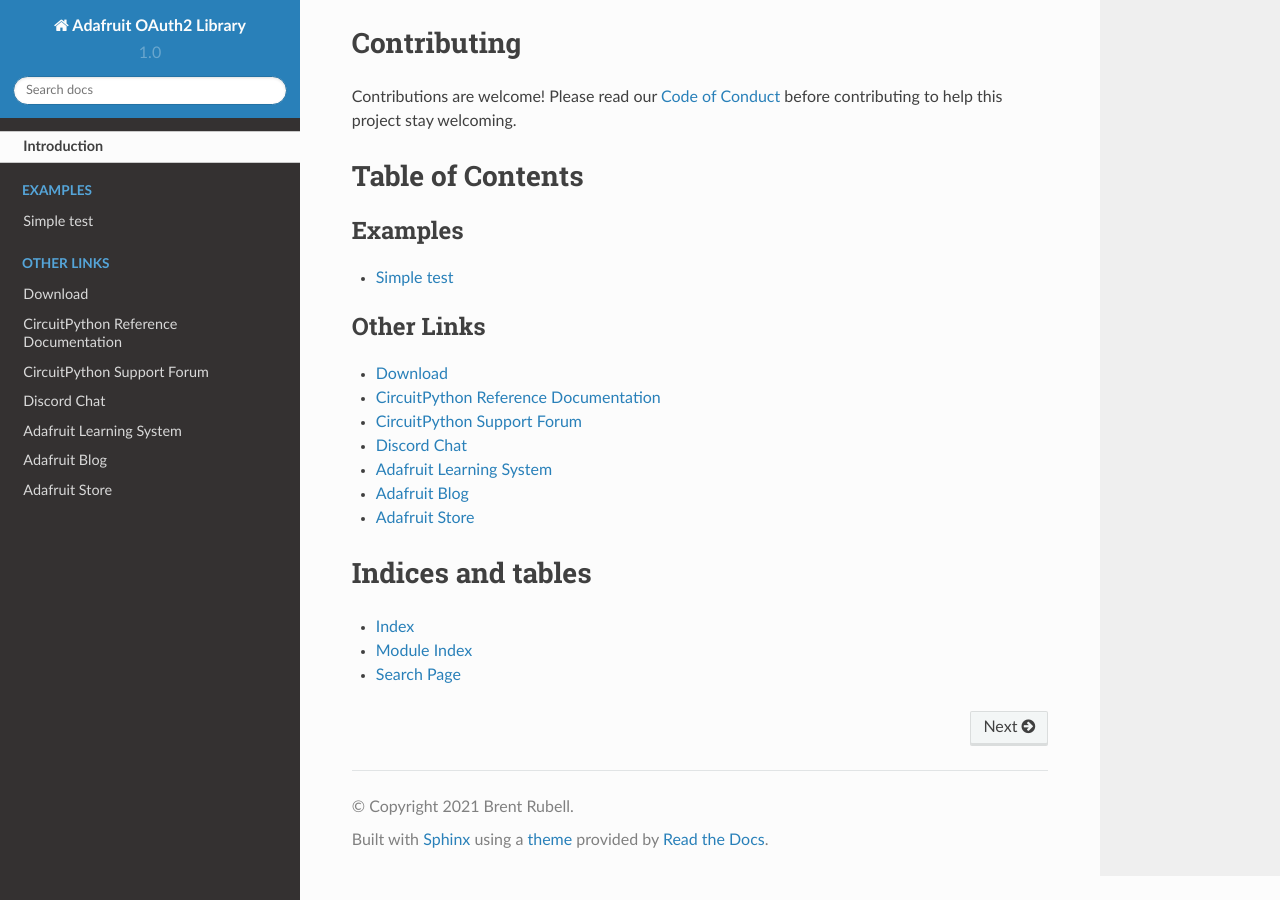
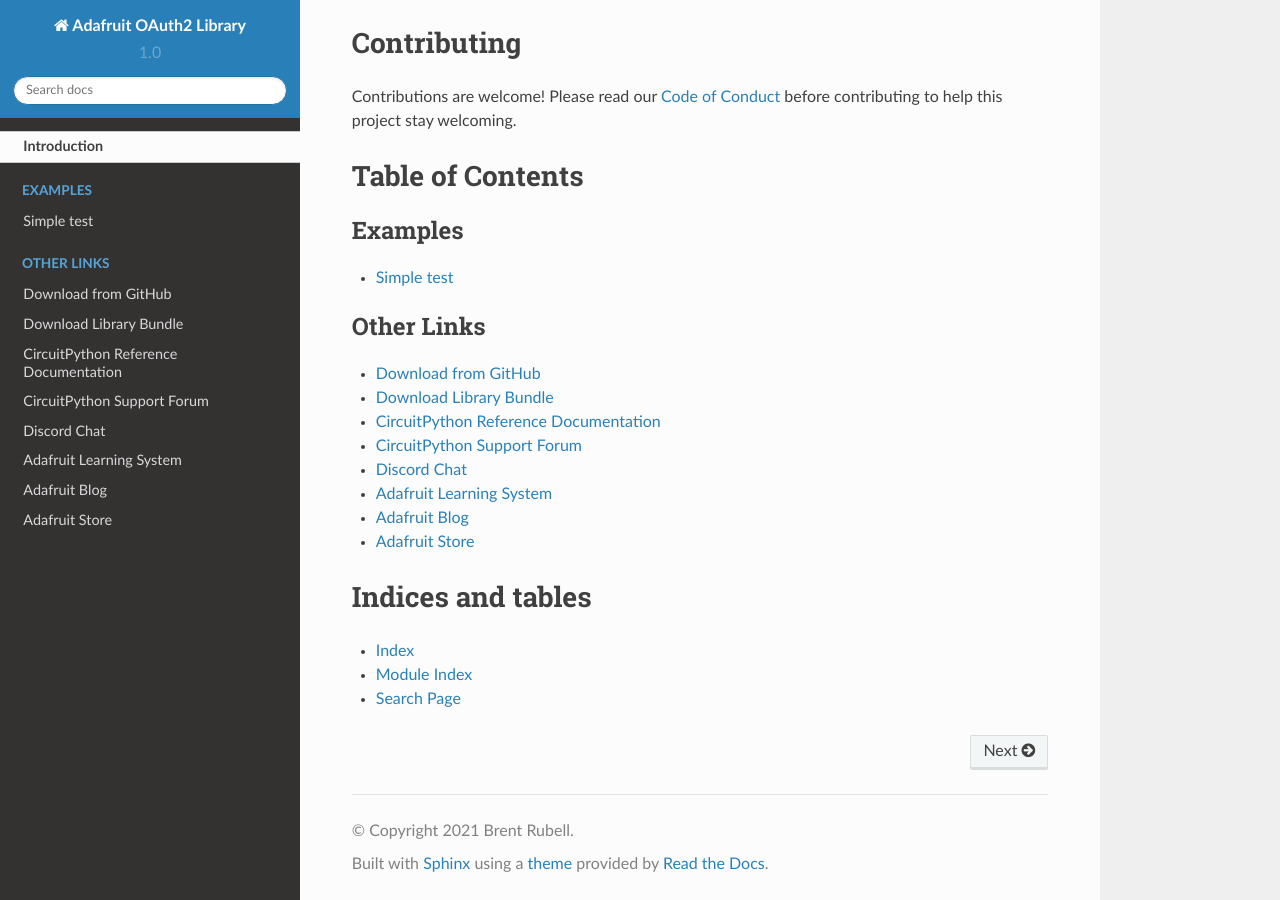
Before and after one commit to adafruit/Adafruit_CircuitPython_OAuth2, a Sphinx documentation site: the page built from docs/index.rst, in a window 1280 px wide and 900 px high, scrolled down 1203 px. Built offline with Sphinx 7.4.7 and the Read the Docs theme 2.0.0, drawn with Linux system fonts in a browser that asks for light colours.

Commit message:
Added cp.org link to index.rst

```diff
--- a/docs/index.rst
+++ b/docs/index.rst
@@ -31,7 +31,8 @@ Table of Contents
 .. toctree::
     :caption: Other Links
 
-    Download <https://github.com/adafruit/Adafruit_CircuitPython_OAuth2/releases/latest>
+    Download from GitHub <https://github.com/adafruit/Adafruit_CircuitPython_OAuth2/releases/latest>
+    Download Library Bundle <https://circuitpython.org/libraries>
     CircuitPython Reference Documentation <https://docs.circuitpython.org>
     CircuitPython Support Forum <https://forums.adafruit.com/viewforum.php?f=60>
     Discord Chat <https://adafru.it/discord>
```
